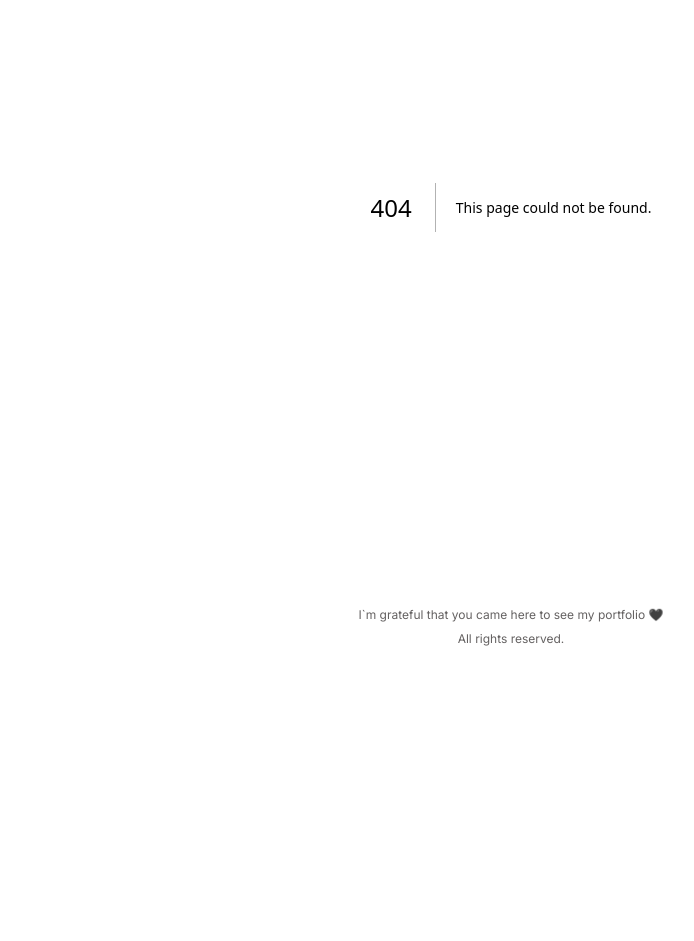
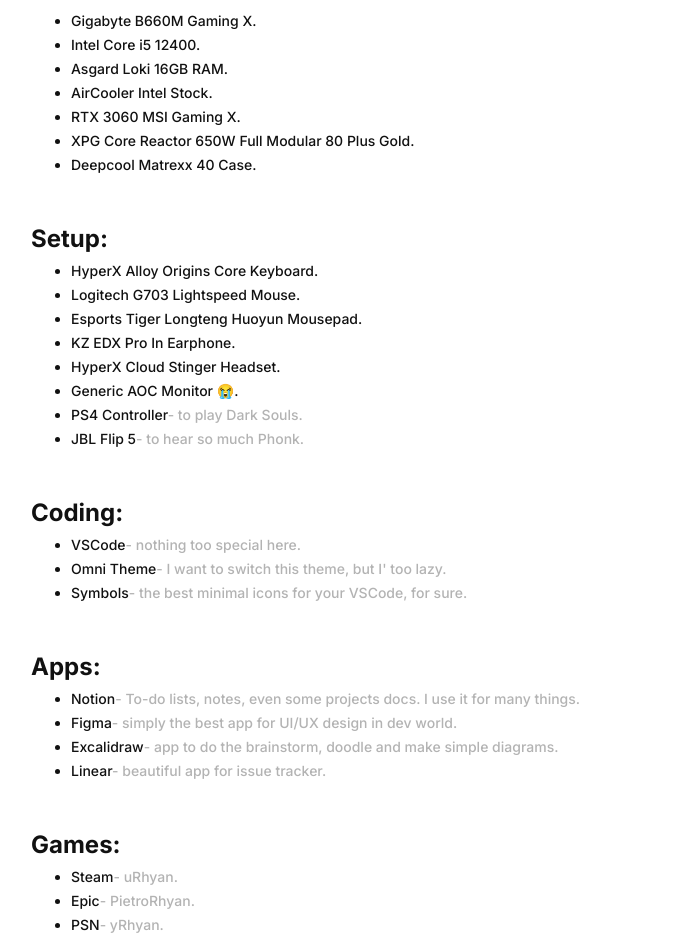
Before and after one commit to PietroRhyan/portfolio, a Next.js app: page /uses in a window 1280 px wide. Before the commit this address had no page. Shown: the part 280-1221 px from the top of the page, without its empty margins (129-823 px from the left). Before the commit the page ends 943 px from the top, so only its background shows below. Built offline with nearby package versions, Linux system fonts and the light colour scheme.

Commit message:
feat: add uses page

```diff
--- a/src/app/about/page.tsx
+++ b/src/app/about/page.tsx
@@ -128,7 +128,7 @@
 
 export default function About() {
   return (
-    <main className="mt-10 mb-12 ">
+    <main className="mt-10 mb-20 ">
       <section className="max-w-5xl mx-auto px-4 sm:px-8">
         <section className="flex flex-col items-center slg:flex-row slg:justify-center slg:items-start slg:gap-24 gap-8 mb-24">
           <div className="relative w-[300px] shadow-photo rounded-xl custom-sm:ml-11">
--- a/src/app/projects/page.tsx
+++ b/src/app/projects/page.tsx
@@ -63,9 +63,9 @@
 
 export default function Projects() {
   return (
-    <main className="max-w-5xl mt-10 mb-12 mx-auto px-4 sm:px-8">
+    <main className="max-w-5xl mt-10 mb-20 mx-auto px-4 sm:px-8">
       <div className="mb-9">
-        <h2 className="text-poppins font-bold leading-tight text-3xl custom-lgp:text-[40px] text-transparent bg-clip-text bg-gradient-to-r from-[#432371] via-[#9F6976] to-[#FAAE7B]">
+        <h2 className="text-poppins font-bold leading-tight text-3xl custom-lgp:text-[40px] text-transparent bg-clip-text w-fit bg-gradient-to-r from-[#432371] via-[#9F6976] to-[#FAAE7B]">
           Works, Projects and Hobby.
         </h2>
         <h4 className="text-xs sm:text-sm font-semibold">
--- /dev/null
+++ b/src/app/uses/page.tsx
@@ -0,0 +1,145 @@
+import { Tools, ToolsProps } from '@/components/Tools'
+
+const uses: ToolsProps[] = [
+  {
+    title: 'PC',
+    uses: [
+      {
+        item: 'Gigabyte B660M Gaming X.',
+      },
+      {
+        item: 'Intel Core i5 12400.',
+      },
+      {
+        item: 'Asgard Loki 16GB RAM.',
+      },
+      {
+        item: 'AirCooler Intel Stock.',
+      },
+      {
+        item: 'RTX 3060 MSI Gaming X.',
+      },
+      {
+        item: 'XPG Core Reactor 650W Full Modular 80 Plus Gold.',
+      },
+      {
+        item: 'Deepcool Matrexx 40 Case.',
+      },
+    ],
+  },
+  {
+    title: 'Setup',
+    uses: [
+      {
+        item: 'HyperX Alloy Origins Core Keyboard.',
+      },
+      {
+        item: 'Logitech G703 Lightspeed Mouse.',
+      },
+      {
+        item: 'Esports Tiger Longteng Huoyun Mousepad.',
+      },
+      {
+        item: 'KZ EDX Pro In Earphone.',
+      },
+      {
+        item: 'HyperX Cloud Stinger Headset.',
+      },
+      {
+        item: 'Generic AOC Monitor 😭.',
+      },
+      {
+        item: 'PS4 Controller',
+        description: 'to play Dark Souls.',
+      },
+      {
+        item: 'JBL Flip 5',
+        description: 'to hear so much Phonk.',
+      },
+    ],
+  },
+  {
+    title: 'Coding',
+    uses: [
+      {
+        item: 'VSCode',
+        description: 'nothing too special here.',
+      },
+      {
+        item: 'Omni Theme',
+        description: "I want to switch this theme, but I' too lazy.",
+      },
+      {
+        item: 'Symbols',
+        description: 'the best minimal icons for your VSCode, for sure.',
+      },
+    ],
+  },
+  {
+    title: 'Apps',
+    uses: [
+      {
+        item: 'Notion',
+        description:
+          'To-do lists, notes, even some projects docs. I use it for many things.',
+      },
+      {
+        item: 'Figma',
+        description: 'simply the best app for UI/UX design in dev world.',
+      },
+      {
+        item: 'Excalidraw',
+        description:
+          'app to do the brainstorm, doodle and make simple diagrams.',
+      },
+      {
+        item: 'Linear',
+        description: 'beautiful app for issue tracker.',
+      },
+    ],
+  },
+  {
+    title: 'Games',
+    uses: [
+      {
+        item: 'Steam',
+        description: 'uRhyan.',
+      },
+      {
+        item: 'Epic',
+        description: 'PietroRhyan.',
+      },
+      {
+        item: 'PSN',
+        description: 'yRhyan.',
+      },
+      {
+        item: 'Battle.net',
+        description: 'CoronelSexo#1212 kkkkkk srry.',
+      },
+    ],
+  },
+]
+
+export default function Uses() {
+  return (
+    <main className="max-w-5xl mt-10 mb-20 mx-auto px-4 sm:px-8">
+      <div className="mb-9">
+        <h2 className="text-poppins w-fit font-bold leading-tight text-3xl custom-lgp:text-[40px] text-transparent bg-clip-text bg-gradient-to-r from-[#020344] via-[#155E8D] to-[#28B8D5]">
+          Setup, Tools and Apps.
+        </h2>
+        <h4 className="text-xs sm:text-sm font-semibold">
+          I don&apos;t know why I make this page, I&apos; am not even a famous
+          person, but I think its a good idea to share if you what I&apos; am
+          using, my setup, tools and etc.
+        </h4>
+      </div>
+
+      <section className="flex flex-col gap-12">
+        {uses.map((item) => (
+          <Tools key={item.title} title={item.title} uses={item.uses} />
+        ))}
+      </section>
+    </main>
+  )
+}
--- a/src/components/Navbar/CentralMenu/index.tsx
+++ b/src/components/Navbar/CentralMenu/index.tsx
@@ -25,7 +25,7 @@
   },
   {
     title: 'Uses',
-    route: '#',
+    route: '/uses',
   },
 ]
 
--- a/src/components/Navbar/MobileSideMenu/index.tsx
+++ b/src/components/Navbar/MobileSideMenu/index.tsx
@@ -31,7 +31,7 @@
   },
   {
     title: 'Uses',
-    route: '#',
+    route: '/uses',
     icon: <FiMonitor size={16} />,
   },
 ]
--- /dev/null
+++ b/src/components/Tools/index.tsx
@@ -0,0 +1,31 @@
+interface Uses {
+  item: string
+  description?: string
+}
+
+export interface ToolsProps {
+  title: string
+  uses: Uses[]
+}
+
+export function Tools({ title, uses }: ToolsProps) {
+  return (
+    <div>
+      <h3 className="mb-[6px] text-2xl font-bold">{title}:</h3>
+
+      <ul className="flex flex-col gap-1">
+        {uses.map((item) => (
+          <li
+            key={item.item}
+            className="text-xs sm:text-sm font-medium list-disc ml-10"
+          >
+            {item.item}
+            {item.description ? (
+              <span className="text-text-lightgray">- {item.description}</span>
+            ) : null}
+          </li>
+        ))}
+      </ul>
+    </div>
+  )
+}
```
